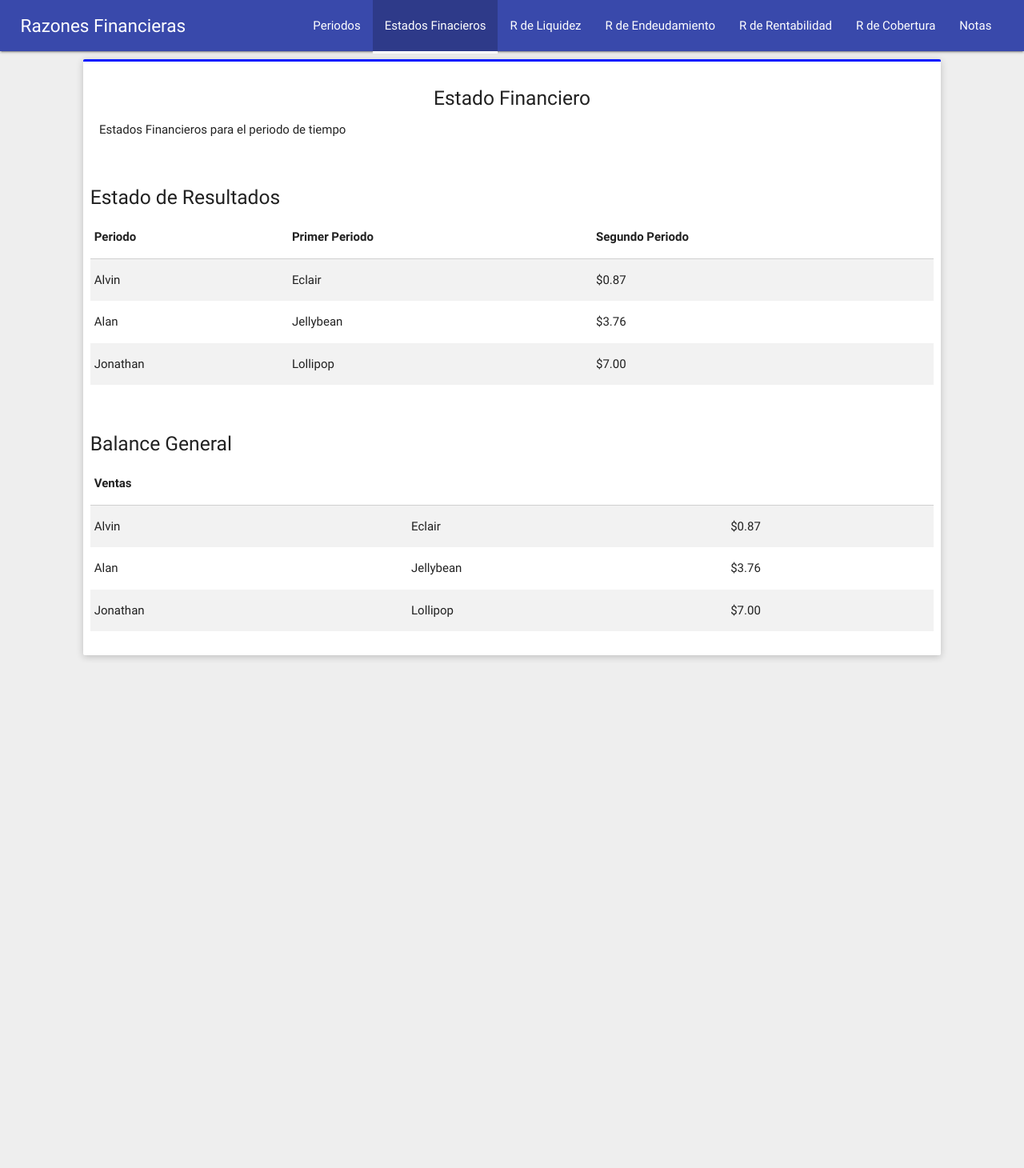
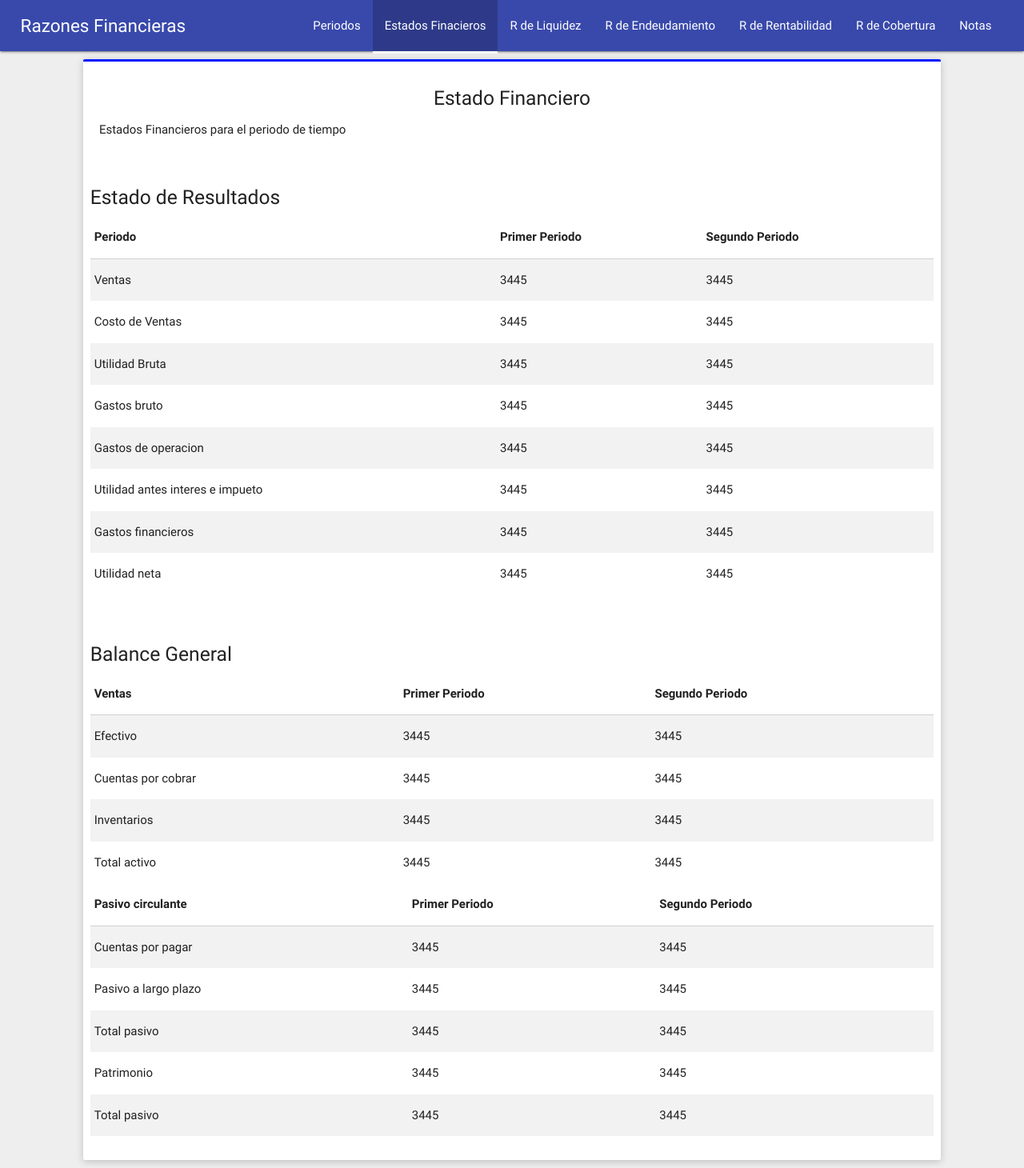
Before and after one commit to cesartoruo15/ProyectoRazonesFinancieras, an Angular app: page /estados-financieros in a window 1280 px wide. Shown: the whole page at 80% size. Before the commit the page ends 829 px from the top, so only its background shows below. Built offline with nearby package versions, Linux system fonts and the light colour scheme; what angular2-materialize would draw is missing.

Commit message:
creacion de tablas
creacion de las tablas

```diff
--- a/src/app/Componentes/estado-financiero/estado-financiero.component.html
+++ b/src/app/Componentes/estado-financiero/estado-financiero.component.html
@@ -18,20 +18,46 @@
 
                         <tbody>
                             <tr>
-                                <td>Alvin</td>
-                                <td>Eclair</td>
-                                <td>$0.87</td>
+                                <td>Ventas</td>
+                                <td> 3445</td>
+                                <td> 3445</td>
                             </tr>
                             <tr>
-                                <td>Alan</td>
-                                <td>Jellybean</td>
-                                <td>$3.76</td>
+                                <td>Costo de Ventas</td>
+                                <td> 3445</td>
+                                <td> 3445</td>
                             </tr>
                             <tr>
-                                <td>Jonathan</td>
-                                <td>Lollipop</td>
-                                <td>$7.00</td>
+                                <td>Utilidad Bruta</td>
+                                <td> 3445</td>
+                                <td> 3445</td>
                             </tr>
+                            <tr>
+                                <td>Gastos bruto</td>
+                                <td> 3445</td>
+                                <td> 3445</td>
+                            </tr>
+                            <tr>
+                                <td>Gastos de operacion</td>
+                                <td> 3445</td>
+                                <td> 3445</td>
+                            </tr>
+                            <tr>
+                                <td>Utilidad antes interes e impueto</td>
+                                <td> 3445</td>
+                                <td> 3445</td>
+                            </tr>
+                            <tr>
+                                <td>Gastos financieros</td>
+                                <td> 3445</td>
+                                <td> 3445</td>
+                            </tr>
+                            <tr>
+                                <td>Utilidad neta</td>
+                                <td> 3445</td>
+                                <td> 3445</td>
+                            </tr>
+
                         </tbody>
                     </table>
                 </div>
@@ -42,28 +68,72 @@
                         <thead>
                             <tr>
                                 <th>Ventas</th>
-
+                                <th>Primer Periodo</th>
+                                <th>Segundo Periodo</th>
                             </tr>
                         </thead>
 
                         <tbody>
                             <tr>
-                                <td>Alvin</td>
-                                <td>Eclair</td>
-                                <td>$0.87</td>
+                                <td>Efectivo</td>
+                                <td> 3445</td>
+                                <td> 3445</td>
                             </tr>
                             <tr>
-                                <td>Alan</td>
-                                <td>Jellybean</td>
-                                <td>$3.76</td>
+                                <td>Cuentas por cobrar</td>
+                                <td> 3445</td>
+                                <td> 3445</td>
                             </tr>
                             <tr>
-                                <td>Jonathan</td>
-                                <td>Lollipop</td>
-                                <td>$7.00</td>
+                                <td>Inventarios</td>
+                                <td> 3445</td>
+                                <td> 3445</td>
                             </tr>
+                            <tr>
+                                <td>Total activo</td>
+                                <td> 3445</td>
+                                <td> 3445</td>
+                            </tr>
+
                         </tbody>
                     </table>
+                    <table class="striped">
+                            <thead>
+                                <tr>
+                                    <th>Pasivo circulante</th>
+                                    <th>Primer Periodo</th>
+                                    <th>Segundo Periodo</th>
+                                </tr>
+                            </thead>
+
+                            <tbody>
+                                <tr>
+                                    <td>Cuentas por pagar</td>
+                                    <td> 3445</td>
+                                    <td> 3445</td>
+                                </tr>
+                                <tr>
+                                    <td>Pasivo a largo plazo</td>
+                                    <td> 3445</td>
+                                    <td> 3445</td>
+                                </tr>
+                                <tr>
+                                    <td>Total pasivo</td>
+                                    <td> 3445</td>
+                                    <td> 3445</td>
+                                </tr>
+                                <tr>
+                                    <td>Patrimonio</td>
+                                    <td> 3445</td>
+                                    <td> 3445</td>
+                                </tr>
+                                <tr>
+                                        <td>Total pasivo</td>
+                                        <td> 3445</td>
+                                        <td> 3445</td>
+                                    </tr>
+                            </tbody>
+                        </table>
                 </div>
             </div>
         </div>
```
